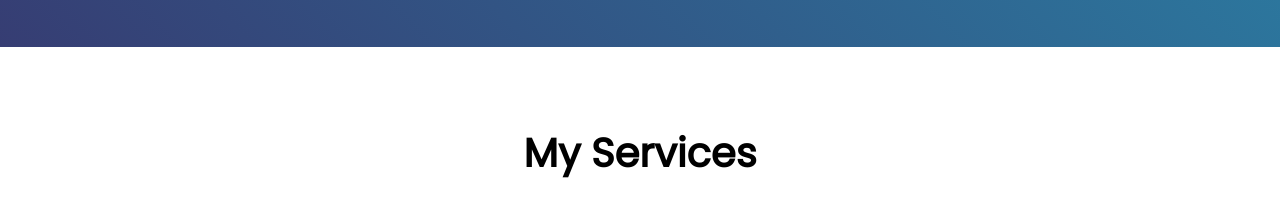
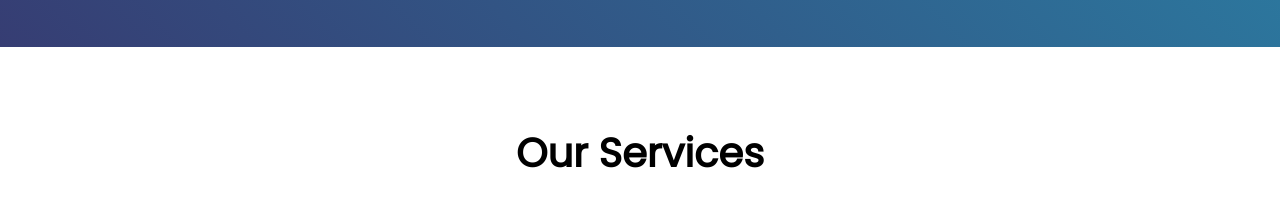
Before and after one commit to kiran123710/Om-Enterprises-mysore, a plain HTML site: page index.html in a window 1280 px wide. Shown: the part 1140-1352 px from the top of the page. Drawn offline with Linux system fonts and the light colour scheme.

Commit message:
Update index.html

```diff
--- a/index.html
+++ b/index.html
@@ -89,7 +89,7 @@
     <!-- Services Section -->
    <section class="services" id="services">
     <div class="services-heading">
-        <h1 class="my-heading text-center">My Services</h1>
+        <h1 class="my-heading text-center"> Our Services</h1>
     </div>
     <div class="services-content">
         <div class="my-row">
```
